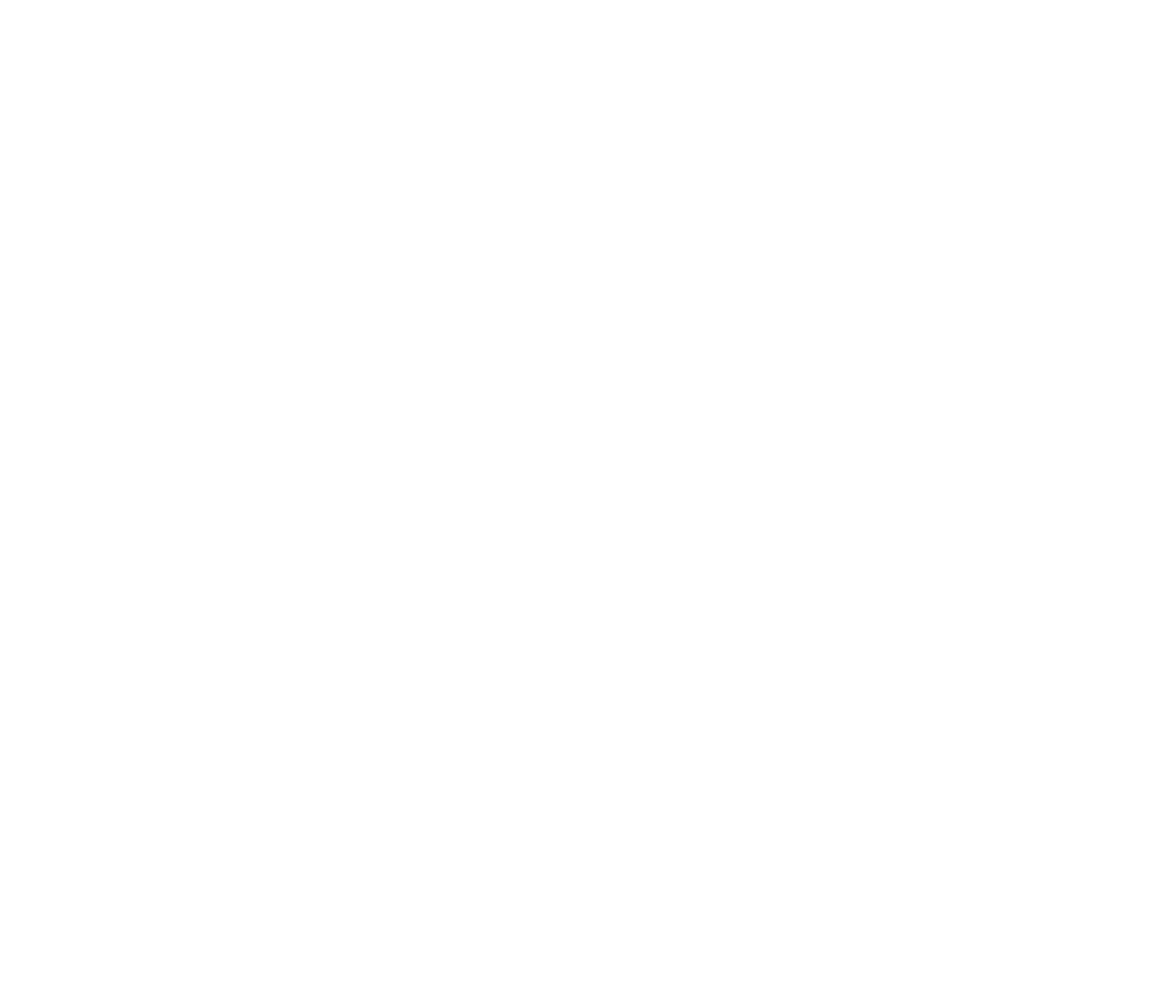
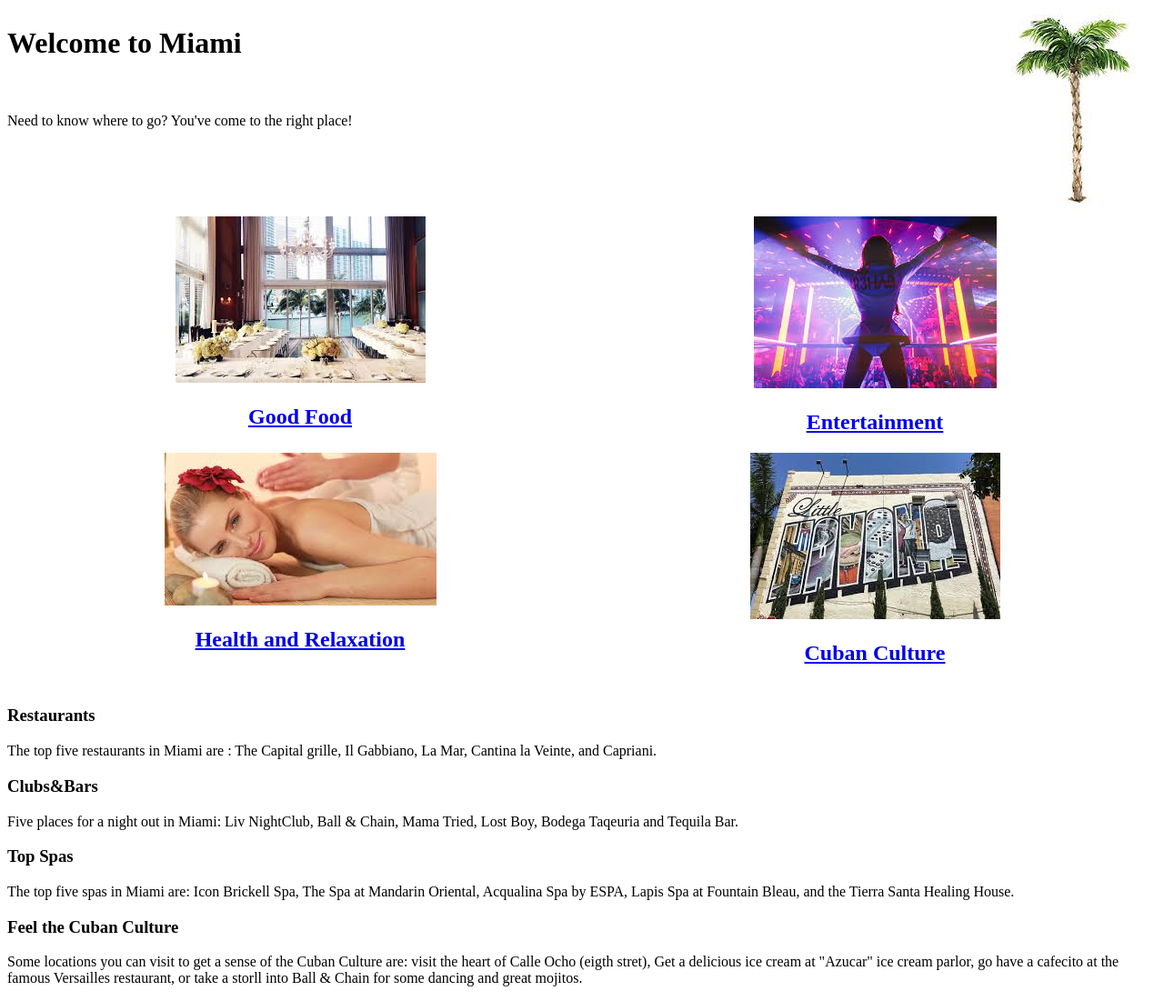
Before and after one commit to miriamruiz99/CIM-111, a plain HTML site: page Homework/responsive/index.html in a window 1280 px wide. Shown: the whole page at 91% size. Before the commit the page ends 800 px from the top, so only its background shows below. Drawn offline with Linux system fonts and the light colour scheme.

Commit message:
responsive site
turning in assignment

```diff
--- a/Class_Examples/box_model/queries.css
+++ b/Class_Examples/box_model/queries.css
@@ -8,3 +8,4 @@ body{
 {
   /*styles for when the screen is 1200px or wider */
 }
+@media only screen and (min-width:600px)  and (max-width:700px)
--- a/Homework/responsive/index.html
+++ b/Homework/responsive/index.html
@@ -0,0 +1,73 @@
+<!DOCTYPE html>
+<html lang="en" dir="ltr">
+  <head>
+    <meta charset="utf-8">
+    <title></title>
+    <link rel="stylesheet" href="style.css">
+    <link rel="stylesheet" href="mobile.css">
+  </head>
+
+
+
+  <body>
+    <header class="grid0">
+        <h1 class="heading">Welcome to Miami</h1>
+        <p class="tagline">Need to know where to go? You've come to the right place! </p>
+        <img src="images/palmtree.jpg" alt="palmtree" class="palmtree">
+    </header>
+    <main>
+      <nav class="grid1">
+        <section class="grid1-sub1">
+          <img src="images/restaurant.jpg" alt="restaurant">
+          <h2><a href="#a_">Good Food</a></h2>
+        </section>
+        <section class="grid1-sub2">
+          <img src="images/entertainment.jpg" alt="entertainment">
+          <h2><a href="#b_">Entertainment</a></h2>
+        </section>
+        <section class="grid1-sub3">
+          <img src="images/spa.jpg" alt="spa">
+          <h2><a href="#c_">Health and Relaxation</a></h2>
+        </section>
+        <section class="grid1-sub4">
+          <img src="images/culture.jpg" alt="culture">
+          <h2><a href="#d_">Cuban Culture</a></h2>
+        </section>
+      </nav>
+
+      <div class="grid2">
+               <h3 class="Restaurant ">Restaurants</h2>
+               <p class="graf">The top five restaurants in Miami are : The Capital grille, Il Gabbiano, La Mar, Cantina la Veinte, and Capriani.</p>
+       </div>
+
+      <!-- <section class="sidebar_content">
+          <h1>Explanation</h1>
+          <p>
+            Lorem ipsum dolor sit amet, consectetur adipisicing elit,
+            sed do eiusmod tempor incididunt ut labore et dolore magna aliq
+            ua. Ut enim ad minim veniam, quis nostrud exercitation ullamco labori
+            s nisi ut aliquip ex ea commodo consequat. Duis aute irure dolor in repreh
+            enderit in voluptate velit esse cillum dolore eu fugiat nulla pariatur. Excep
+            teur sint occaecat cupidatat non proident, sunt in c
+            ulpa qui officia deserunt mollit anim id est laborum.
+          </p>
+
+      </section> -->
+
+      <div class="grid3">
+               <h3 class="Entertainment">Clubs&Bars</h2>
+               <p class="graf">Five places for a night out in Miami: Liv NightClub, Ball & Chain, Mama Tried, Lost Boy, Bodega Taqeuria and Tequila Bar.</p>
+       </div>
+
+       <div class="grid4">
+                <h3 class="Health & Relaxatoin "> Top Spas </h2>
+                <p class="graf">The top five spas in Miami are: Icon Brickell Spa, The Spa at Mandarin Oriental, Acqualina Spa by ESPA, Lapis Spa at Fountain Bleau, and the Tierra Santa Healing House. </p>
+        </div>
+        <div class="grid5">
+                 <h3 class=" Cuban Culture ">Feel the Cuban Culture </h2>
+                 <p class="graf">Some locations you can visit to get a sense of the Cuban Culture are: visit the heart of Calle Ocho (eigth stret), Get a delicious ice cream at "Azucar" ice cream parlor, go have a cafecito at the famous Versailles restaurant, or take a storll into Ball & Chain for some dancing and great mojitos.</p>
+         </div>
+    </main>
+
+  </body>
+</html>
--- /dev/null
+++ b/Homework/responsive/style.css
@@ -0,0 +1,69 @@
+/* .header{
+  display: grid;
+  align-items: center;
+  text-align: center;
+}
+
+
+.body{
+  display: grid;
+  grid-template-areas:
+    "restaurant club ."
+     "spa bar . ";
+  justify-content: start;
+  align-items: center;
+  text-align: center;
+}
+
+.sidebar_content{
+  display: grid;
+  justify-content:end;
+
+} */
+
+.grid0 {
+  display: grid;
+  grid-template-columns: 1fr 200px;
+  grid-template-rows: 100px 100px;
+  grid-template-areas:
+    "welcome palmtree"
+    "tagline palmtree";
+    margin-bottom: 30px;
+}
+
+.heading{
+  grid-area: welcome;
+}
+.tagline {
+  grid-area: tagline;
+}
+
+.palmtree  {
+  grid-area: palmtree;
+}
+
+nav.grid1 {
+  display: grid;
+  grid-template-rows: 1fr 1fr;
+  grid-auto-rows: 1fr 1fr;
+  grid-template-areas:
+    "good-food entertainment"
+    "health cuban";
+  text-align: center;
+}
+
+.grid1-sub1 {
+  grid-area: good-food;
+}
+
+.grid1-sub2 {
+  grid-area: entertainment;
+}
+
+.grid1-sub3 {
+  grid-area: health;
+}
+
+.grid1-sub4 {
+  grid-area: cuban;
+}
--- /dev/null
+++ b/cssgrid/style.css
@@ -0,0 +1,37 @@
+html {
+    font-size: 21px;
+    line-height: 1.7;
+    font-family: sans-serif;
+}
+
+.grid_container {
+    display: grid;
+    grid-template-areas:
+        "yellow-box . red-box"
+        "yellow-box . red-box"
+        "blue blue blue";
+    grid-gap: 1rem;
+}
+/* body {
+    font-size: 1.6rem;
+} */
+.box {
+    border: 1px solid #000000;
+    font-family: monospace;
+    min-height: 300px;
+}
+
+.yellow {
+    grid-area: yellow-box;
+    background-color: yellow;
+}
+
+.red {
+    grid-area: red-box;
+    background-color: red;
+}
+
+.blue {
+    grid-area: blue;
+    background-color: cyan;
+}
```
Also changed, not shown: Class_Examples/box_model/index.html (+2 -0 lines), OCT 7/index.html (added, +53 -0 lines), cssgrid/index.html (added, +29 -0 lines), Homework/responsive/css/mobile.css (deleted), Homework/responsive/images/culture.jpg (added), Homework/responsive/images/entertainment.jpg (added), Homework/responsive/images/palmtree.jpg (added), Homework/responsive/images/restaurant.jpg (added), Homework/responsive/images/spa.jpg (added), Homework/responsive/mobile.css (added), OCT 7/lola.jpg (added), OCT 7/style.css (added).
